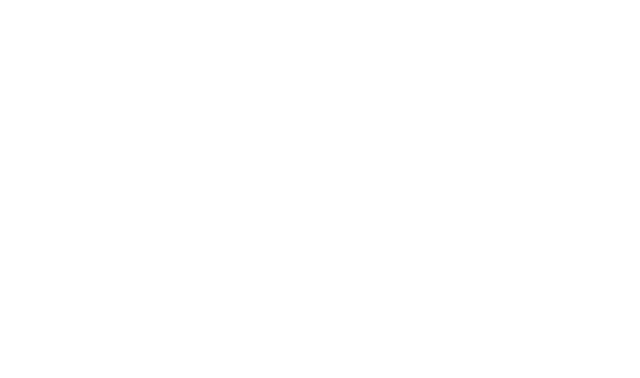
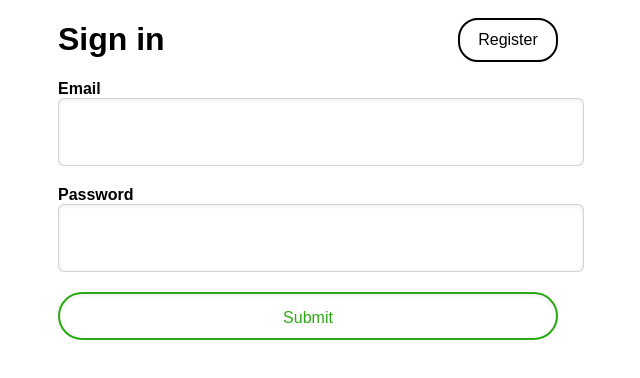
Before and after one commit to yshubber03/JP-Morgan-ReBuilding-Aurora, a React (Create React App) app in the folder frontendaurora/: page / in a window 1280 px wide. Shown: the top 378 px of the page, without its empty margins (332-972 px from the left). Built offline with nearby package versions, Linux system fonts and the light colour scheme.

Commit message:
making submit for reg and sign

```diff
--- a/frontendaurora/src/App.js
+++ b/frontendaurora/src/App.js
@@ -3,7 +3,7 @@
 function App() {
   return (
     <div className="App">
-       {/* <SignUp /> */}
+       { <SignUp />}
     </div>
   );
 }
--- a/frontendaurora/src/signin.js
+++ b/frontendaurora/src/signin.js
@@ -29,8 +29,9 @@
 
     // on submission, the function sends post request to backend, and navigates away if successful
     //will need to have two copies of this function for register form and sign in form
-    function handleSubmit(event){
+    function handleSubmit(regorsign, event){
       event.preventDefault();
+      var inputValue = (regorsign == 'reg') ? reginputValue : signinputValue
       //will uncomment once we know where to post, missing the post url and success url
       /* axios.post("", inputValue)
         .then(response => {
@@ -74,7 +75,7 @@
             </div>
 
             <div>
-                <form onSubmit={handleSubmit}>
+                <form onSubmit={(e) => handleSubmit("sign", e)}>
                     {/* email */}
                     <div className="inputs">
                         <strong>Email</strong>
@@ -100,7 +101,7 @@
             </div>
 
             <div>
-                <form onSubmit={handleSubmit}>
+                <form onSubmit={(e) => handleSubmit("reg", e)}>
                     {/* name */}
                     <div className="inputs">
                         <strong>Name</strong>
```
